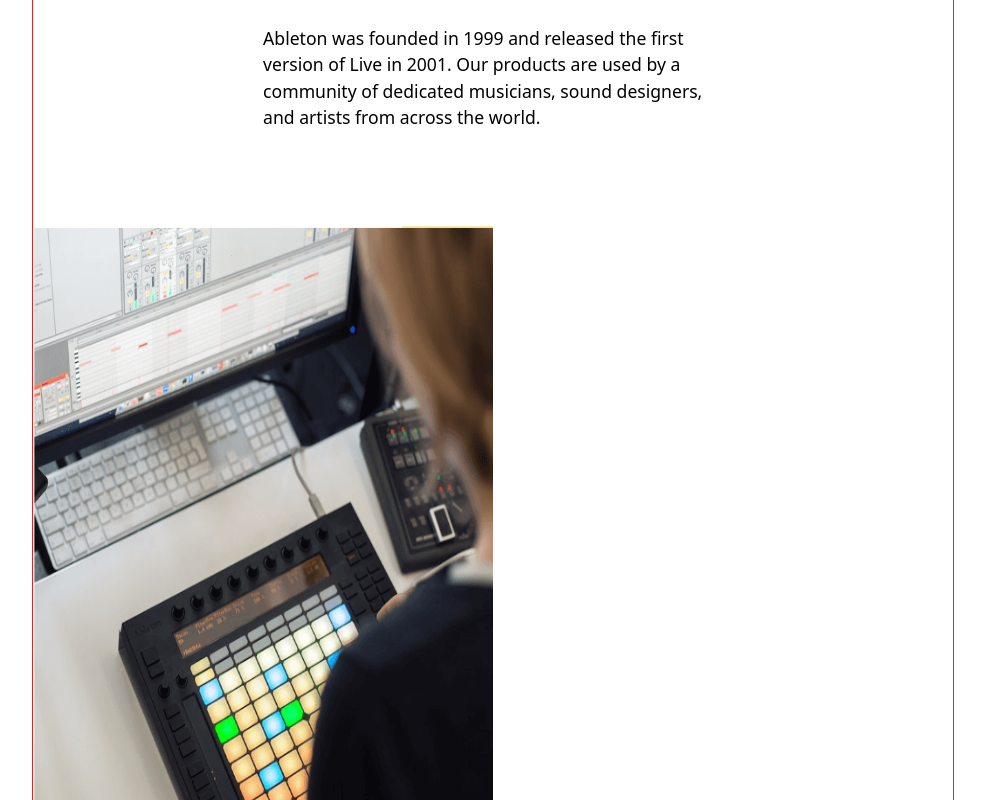
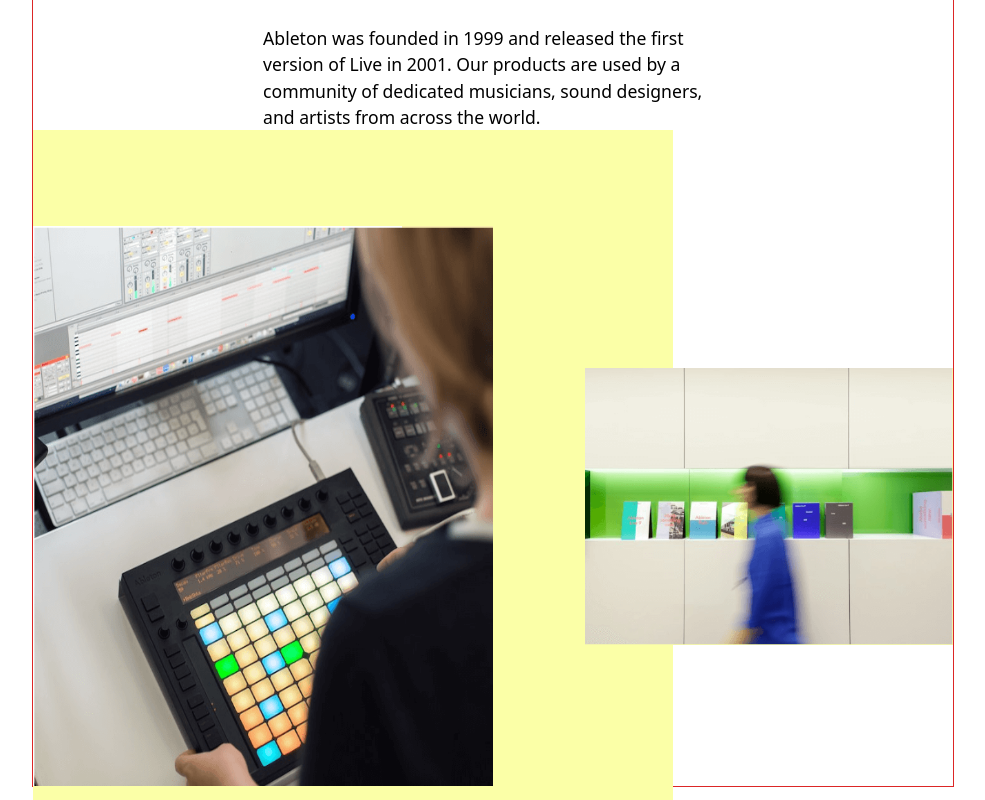
Before and after one commit to BRivasTorres/react-website-practice, a React (Vite) app in the folder Ableton/: page /en/about in a window 1280 px wide. Shown: the part 1180-1980 px from the top of the page, without its empty margins (147-1132 px from the left). Built offline with nearby package versions, Linux system fonts and the light colour scheme.

Commit message:
styles : componiendo estilos

```diff
--- a/Ableton/src/pages/AboutEn.jsx
+++ b/Ableton/src/pages/AboutEn.jsx
@@ -11,7 +11,7 @@
 			<article className="w-[50%] mx-auto mt-[6rem]">
 				<p className="text-[2rem] font-semibold">
 					We make
-					<NavLink className="text-[#0000FF]">Live</NavLink>,{" "}
+					<NavLink className="text-[#0000FF]"> Live</NavLink>,{" "}
 					<NavLink className="text-[#0000FF]">Push</NavLink> and
 					<NavLink className="text-[#0000FF]"> Link</NavLink> — unique
 					software and hardware for music creation and performance.
@@ -25,15 +25,19 @@
 					across the world.
 				</p>
 			</article>
-			<div className="mt-[6rem] ">
+
+			<div className="bg-[#FBFFA7] w-[50%] h-[85dvh] z-[1] absolute  "></div>
+			<div className="mt-[6rem] grid grid-cols-[50%_10%_40%]">
 				<img
 					src="/imgs/img2.png"
 					alt="img2"
-					className="w-[50%] h-[80dvh] "
+					className="h-[70dvh] z-[2]"
 				/>
-				<div className="bg-[#FBFFA7] w-[60%] h-[100dvh] ml-auto ">
-					<img src="/imgs/img3.png" alt="img3" className="w-[80%] " />
-				</div>
+				<img
+					src="/imgs/img3.png"
+					alt="img3"
+					className="col-start-3 self-center z-[2]"
+				/>
 			</div>
 		</div>
 	);
```
